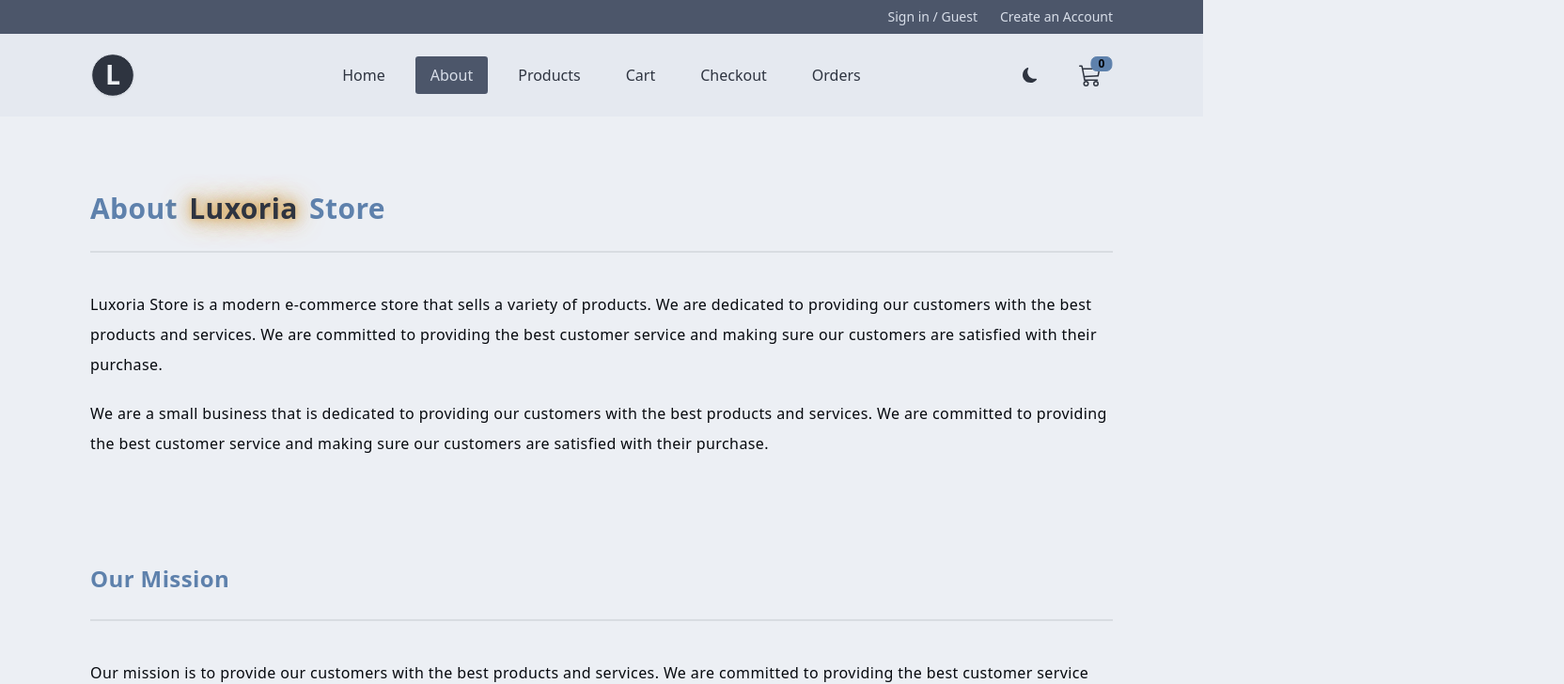
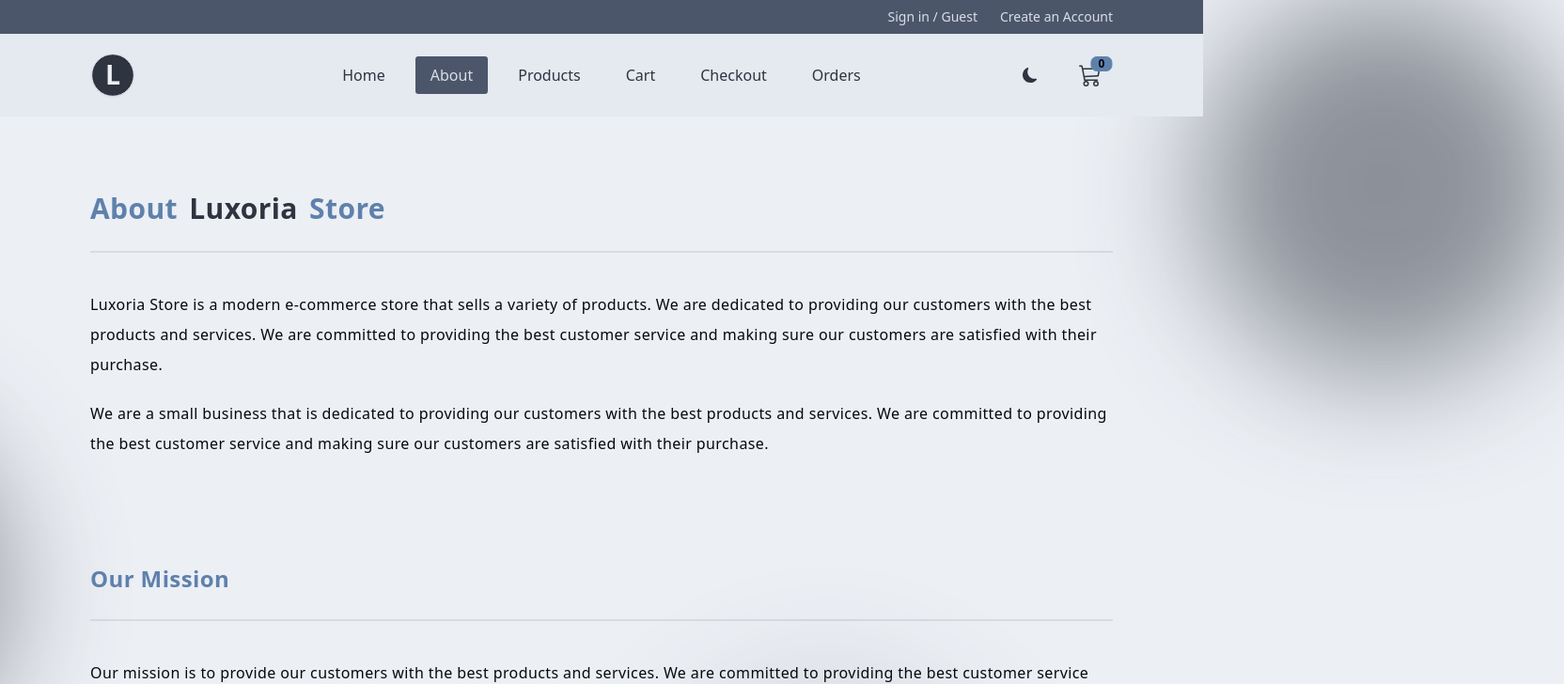
Before and after one commit to Said-MZ/Luxora-e-commerce, a React (Vite) app: page /about in a window 1280 px wide. Shown: the top 728 px of the page at 94% size, 1664 px wide, since content can reach past the window. Built offline with nearby package versions, Linux system fonts and the light colour scheme.

Commit message:
Fix text glowing

```diff
--- a/src/components/Hero.jsx
+++ b/src/components/Hero.jsx
@@ -4,8 +4,10 @@ import hero2 from "../assets/hero2.webp";
 import hero3 from "../assets/hero3.webp";
 import hero4 from "../assets/hero4.webp";
 import { Link } from "react-router-dom";
+import { useSelector } from "react-redux";
 
 const Hero = () => {
+  const theme = useSelector((state) => state.userState.theme);
   return (
     <>
       <div className="carousel absolute left-0 -mt-20 w-screen max-h-96 sm:max-h-[40rem]">
@@ -96,8 +98,17 @@ const Hero = () => {
         text-xl font-bold text-center sm:text-4xl tracking-wide
         "
         >
-          <span className="glow-gold text-base-content">Luxury </span>
-          Living, <span className="glow-gold text-base-content">Tailored </span>
+          <span
+            className={`${theme === "luxury" && "glow-gold"} text-base-content`}
+          >
+            Luxury{" "}
+          </span>
+          Living,{" "}
+          <span
+            className={`${theme === "luxury" && "glow-gold"} text-base-content`}
+          >
+            Tailored{" "}
+          </span>
           to You
         </h1>
         <p className="text-justify mt-5 text-sm sm:text-lg text-secondary-content leading-6 tracking-wide">
--- a/src/pages/About.jsx
+++ b/src/pages/About.jsx
@@ -1,16 +1,19 @@
 import React from "react";
+import { useSelector } from "react-redux";
 
 const About = () => {
+  const theme = useSelector((state) => state.userState.theme);
   return (
     <section className="text-secondary-content tracking-wide leading-8">
-      {/* <div className="bg-base-content absolute shadow-2xl blur-[8rem] shadow-base-content -z-10 rounded-full opacity-25 w-[30rem] h-[30rem] top-0 -right-96 "></div>
-      <div className="bg-base-content absolute shadow-2xl blur-[8rem] shadow-base-content -z-10 rounded-full opacity-25 w-[30rem] h-[30rem] -bottom-2 -left-96 "></div>
-      <div className="bg-base-content absolute shadow-2xl blur-[10rem] shadow-base-content -z-10 rounded-full opacity-25 w-96 h-96 -bottom-[38rem] -right-80 md:-bottom-72 md:right-52 "></div> */}
+      <div className="bg-base-content absolute shadow-2xl blur-3xl shadow-base-content -z-10 rounded-full opacity-50 w-96 h-96 top-0 -right-96 "></div>
+      <div className="bg-base-content absolute shadow-2xl blur-3xl shadow-base-content -z-10 rounded-full opacity-50 w-96 h-96 -bottom-2 -left-96 "></div>
+      <div className="bg-base-content absolute shadow-2xl blur-3xl shadow-base-content -z-10 rounded-full opacity-10 w-96 h-96 -bottom-[38rem] -right-80 md:-bottom-72 md:right-52 "></div>
       <h1 className="text-3xl font-bold mb-5 text-primary">
         About{" "}
         <span
-          //glow text
-          className="px-1 text-base-content glow-gold"
+          className={`px-1 text-base-content ${
+            theme === "luxury" && "glow-gold"
+          }  `}
         >
           Luxoria{" "}
         </span>
```
